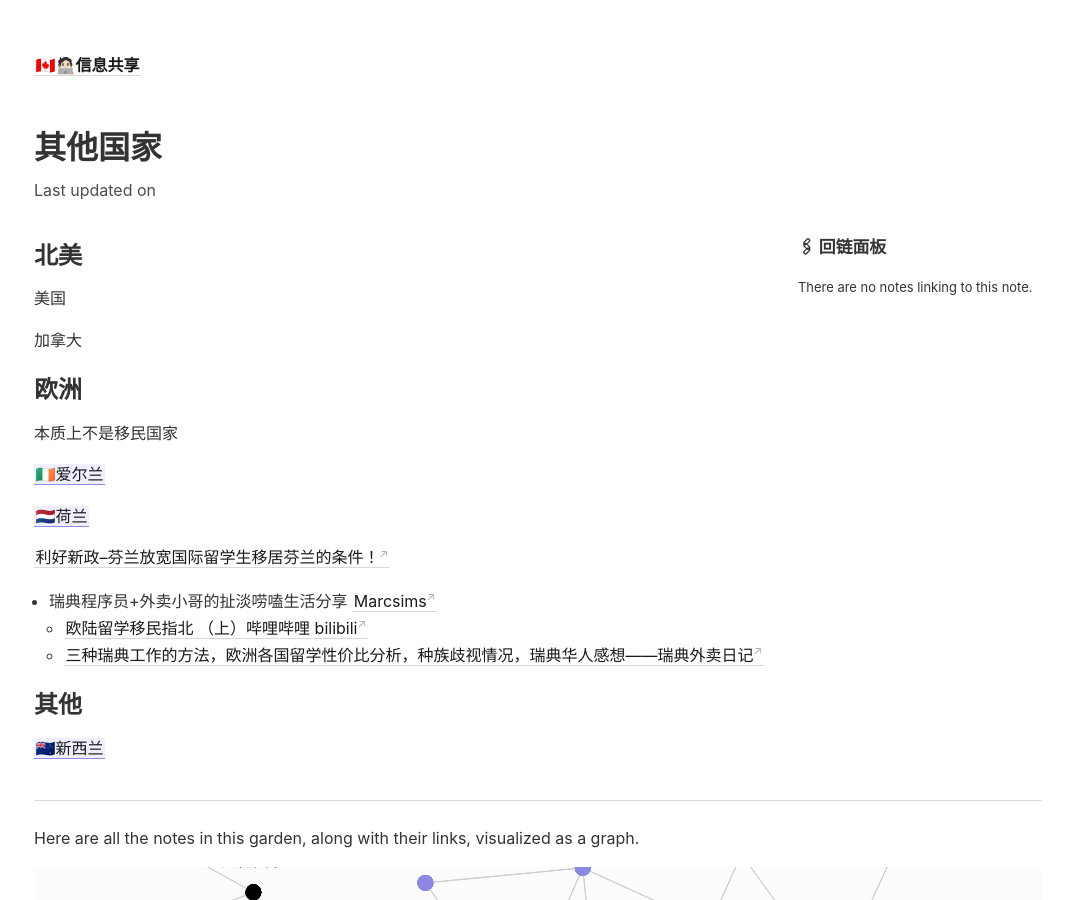
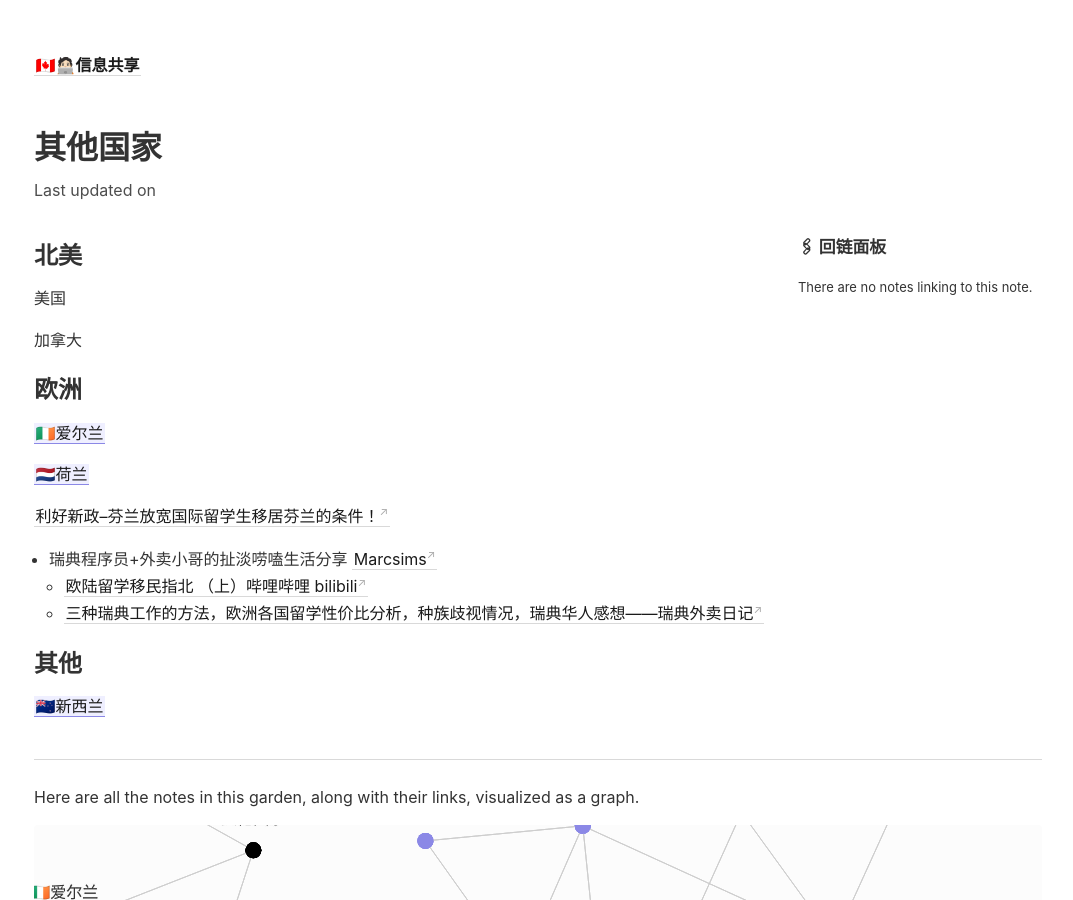
Before and after one commit to Gnblink0/InfoSharingCan, a Jekyll site: the page built from _notes/其他国家.md, in a window 1280 px wide and 900 px high. Shown: the whole window, without its empty margins (102-1175 px from the left). Built offline with Jekyll 4.4.1, drawn with Linux system fonts in a browser that asks for light colours.

Commit message:
Update 其他国家.md

```diff
--- a/_notes/其他国家.md
+++ b/_notes/其他国家.md
@@ -11,7 +11,7 @@
 <!--- 🔴-->
 <!--- 很可能要学小语种-->
 <!--- 经济整体稳中带退，工资和前景都不如北美-->
-本质上不是移民国家
+<!--本质上不是移民国家-->
 
 [[🇮🇪爱尔兰]]
 
```
